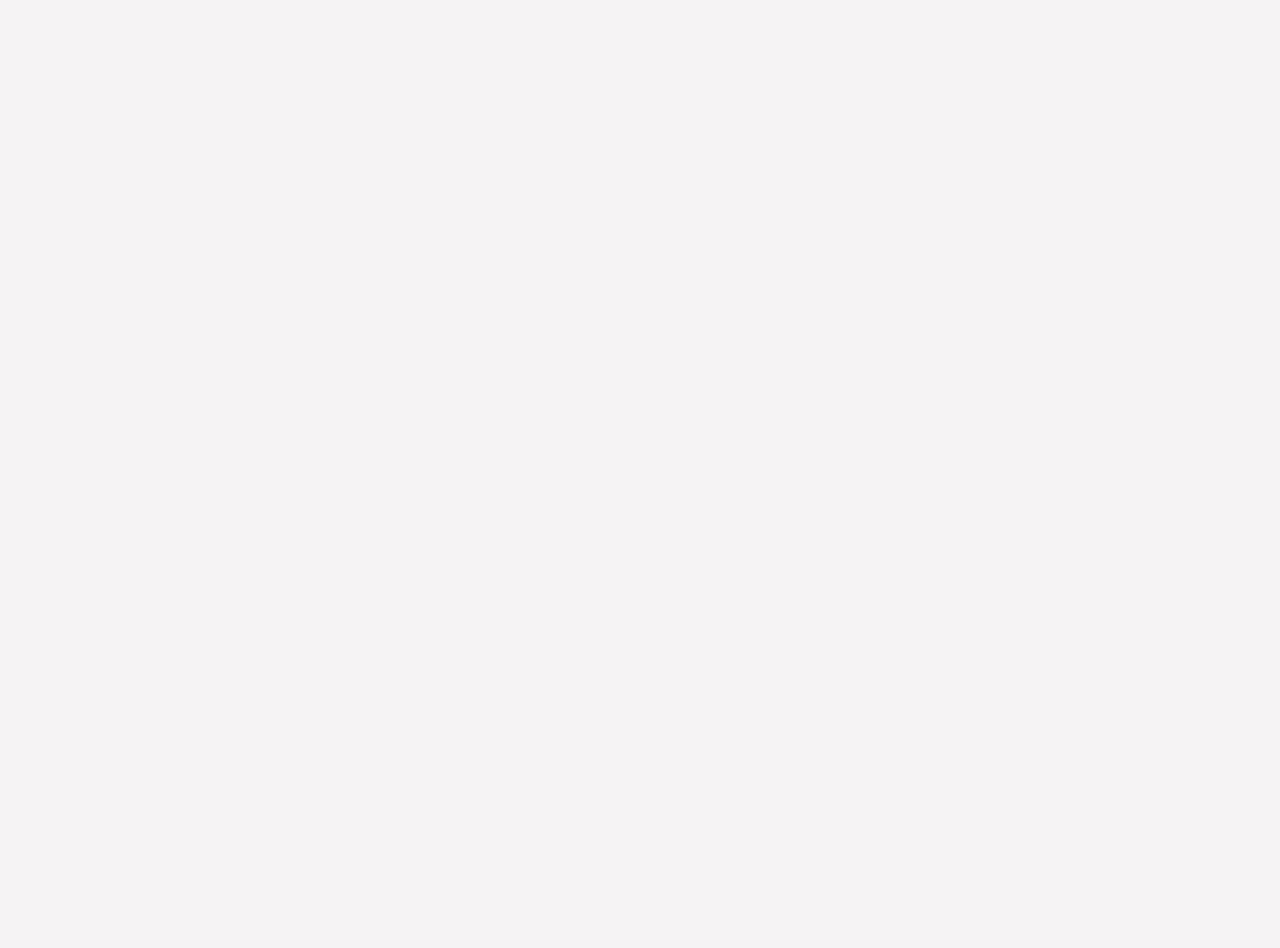
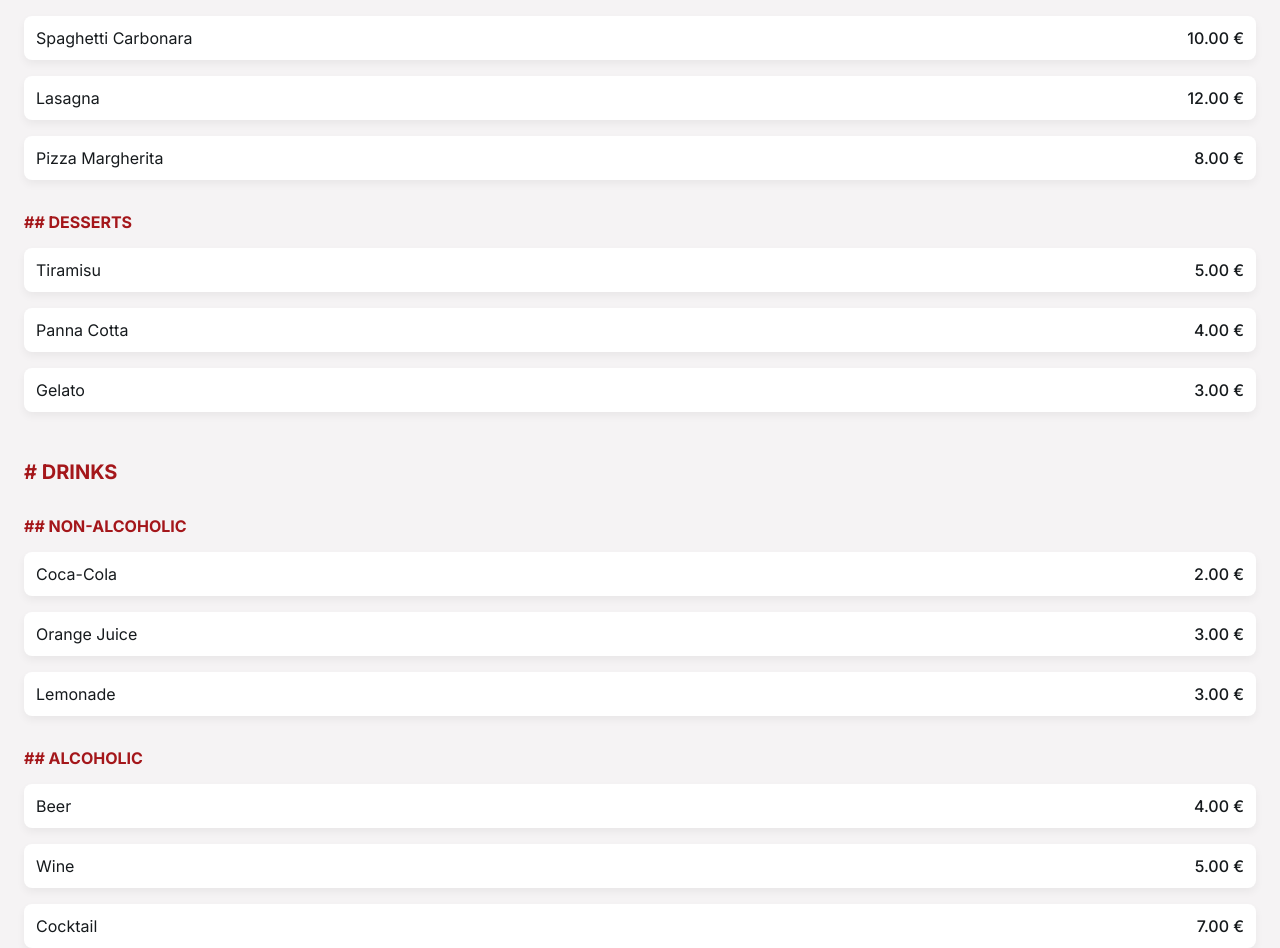
Before and after one commit to lukaslovre/Chronobar, a SvelteKit app: page / in a window 1280 px wide. Shown: the part 920-1868 px from the top of the page. Before the commit the page ends 800 px from the top, so only its background shows below. Built offline with nearby package versions, Linux system fonts and the light colour scheme.

Commit message:
dodani menu sekcija sa figme, nedovršene stvari: ne kalkulira dobro style ovisno o dubini, nije gotov dizajn MenuItem-a (samo title i cijena je sada)

```diff
--- a/src/app.html
+++ b/src/app.html
@@ -5,6 +5,13 @@
     <link rel="icon" href="%sveltekit.assets%/favicon.png" />
     <meta name="viewport" content="width=device-width, initial-scale=1" />
     %sveltekit.head%
+
+    <link rel="preconnect" href="https://fonts.googleapis.com" />
+    <link rel="preconnect" href="https://fonts.gstatic.com" crossorigin />
+    <link
+      href="https://fonts.googleapis.com/css2?family=Inter:wght@100..900&display=swap"
+      rel="stylesheet"
+    />
 
     <style>
       * {
--- a/src/routes/+page.svelte
+++ b/src/routes/+page.svelte
@@ -1,11 +1,14 @@
 <script lang="ts">
   import Header from "./Header.svelte";
   import AiContainer from "./AiContainer.svelte";
+  import Menu from "./Menu.svelte";
 </script>
 
 <Header />
 
 <AiContainer />
 
+<Menu />
+
 <style lang="scss">
 </style>
--- a/src/routes/AiContainer.svelte
+++ b/src/routes/AiContainer.svelte
@@ -103,6 +103,7 @@
       color: $primary-color-dark;
       font-size: 1rem;
       line-height: 150%;
+      text-align: left;
 
       cursor: pointer;
       transition:
--- /dev/null
+++ b/src/routes/Menu.svelte
@@ -0,0 +1,73 @@
+<script lang="ts">
+  import MenuCategory from "./MenuCategory.svelte";
+
+  const structuredMenu = [
+    {
+      category: "Food",
+      childrenCategories: [
+        {
+          category: "Appetizers",
+          items: [
+            { name: "Bruschetta", price: "5.00" },
+            { name: "Calamari", price: "7.00" },
+            { name: "Garlic Bread", price: "3.00" },
+          ],
+        },
+        {
+          category: "Main Course",
+          items: [
+            { name: "Spaghetti Carbonara", price: "10.00" },
+            { name: "Lasagna", price: "12.00" },
+            { name: "Pizza Margherita", price: "8.00" },
+          ],
+        },
+        {
+          category: "Desserts",
+          items: [
+            { name: "Tiramisu", price: "5.00" },
+            { name: "Panna Cotta", price: "4.00" },
+            { name: "Gelato", price: "3.00" },
+          ],
+        },
+      ],
+    },
+    {
+      category: "Drinks",
+      childrenCategories: [
+        {
+          category: "Non-Alcoholic",
+          items: [
+            { name: "Coca-Cola", price: "2.00" },
+            { name: "Orange Juice", price: "3.00" },
+            { name: "Lemonade", price: "3.00" },
+          ],
+        },
+        {
+          category: "Alcoholic",
+          items: [
+            { name: "Beer", price: "4.00" },
+            { name: "Wine", price: "5.00" },
+            { name: "Cocktail", price: "7.00" },
+          ],
+        },
+      ],
+    },
+  ];
+</script>
+
+<section id="menu">
+  {#each structuredMenu as category (category.category)}
+    <MenuCategory {category} level={1} />
+  {/each}
+</section>
+
+<style lang="scss">
+  @import "$lib/styleVariables.scss";
+
+  #menu {
+    display: flex;
+    flex-direction: column;
+    gap: 3rem;
+    padding: 0 1.5rem;
+  }
+</style>
--- /dev/null
+++ b/src/routes/MenuCategory.svelte
@@ -0,0 +1,54 @@
+<script lang="ts">
+  import MenuCategory from "./MenuCategory.svelte";
+  import MenuItem from "./MenuItem.svelte";
+  export let category = {} as Category;
+  export let level = 0;
+
+  type Category = {
+    category: string;
+    childrenCategories?: Category[];
+    items?: { name: string; price: string }[];
+  };
+</script>
+
+<div class="category" style={`row-gap: ${3 - level}rem`}>
+  <h1 style={`font-size: ${1.5 - level * 0.25}rem`}>
+    {"#".repeat(level)}
+    {category.category}
+  </h1>
+
+  {#if category.childrenCategories}
+    {#each category.childrenCategories as subcategory (subcategory.category)}
+      <MenuCategory category={subcategory} level={level + 1} />
+    {/each}
+  {:else if category.items}
+    <ul>
+      {#each category.items as item (item.name)}
+        <MenuItem {item} />
+      {/each}
+    </ul>
+  {/if}
+</div>
+
+<style lang="scss">
+  @import "$lib/styleVariables.scss";
+
+  .category {
+    display: flex;
+    flex-direction: column;
+    row-gap: 1rem; // 1rem is the default value
+  }
+
+  h1 {
+    color: $primary-color;
+    text-transform: uppercase;
+  }
+
+  ul {
+    list-style: none;
+
+    display: flex;
+    flex-direction: column;
+    gap: 1rem;
+  }
+</style>
--- /dev/null
+++ b/src/routes/MenuItem.svelte
@@ -0,0 +1,28 @@
+<script lang="ts">
+  export let item = {} as Item;
+
+  type Item = {
+    name: string;
+    price: string;
+  };
+</script>
+
+<li>
+  <p>{item.name}</p>
+  <p class="price">{item.price} €</p>
+</li>
+
+<style lang="scss">
+  li {
+    display: flex;
+    justify-content: space-between;
+    padding: 0.75rem;
+    border-radius: 0.5rem;
+    background-color: #fff;
+    box-shadow: 0 0.25rem 0.5rem rgba(0, 0, 0, 0.05);
+  }
+
+  .price {
+    font-weight: 500;
+  }
+</style>
```
